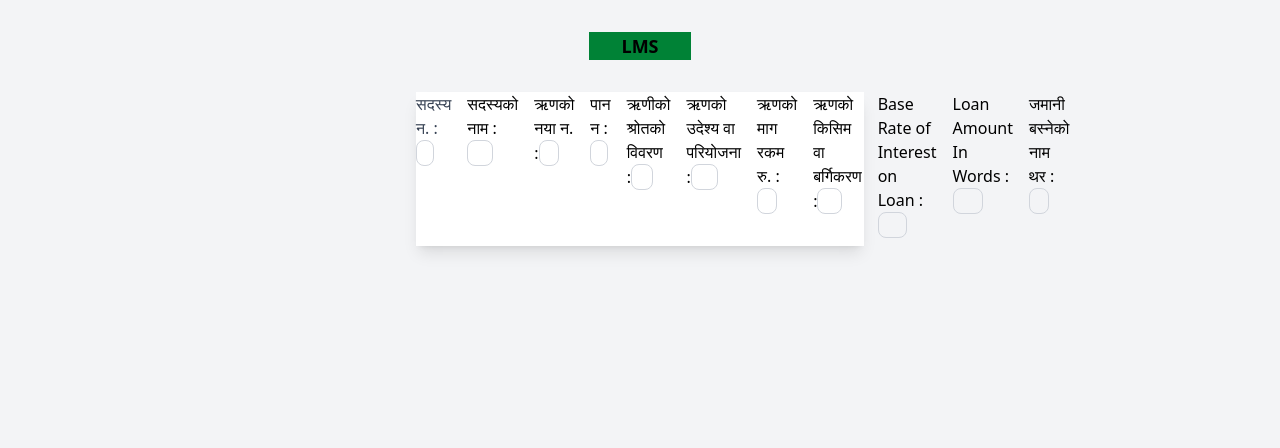
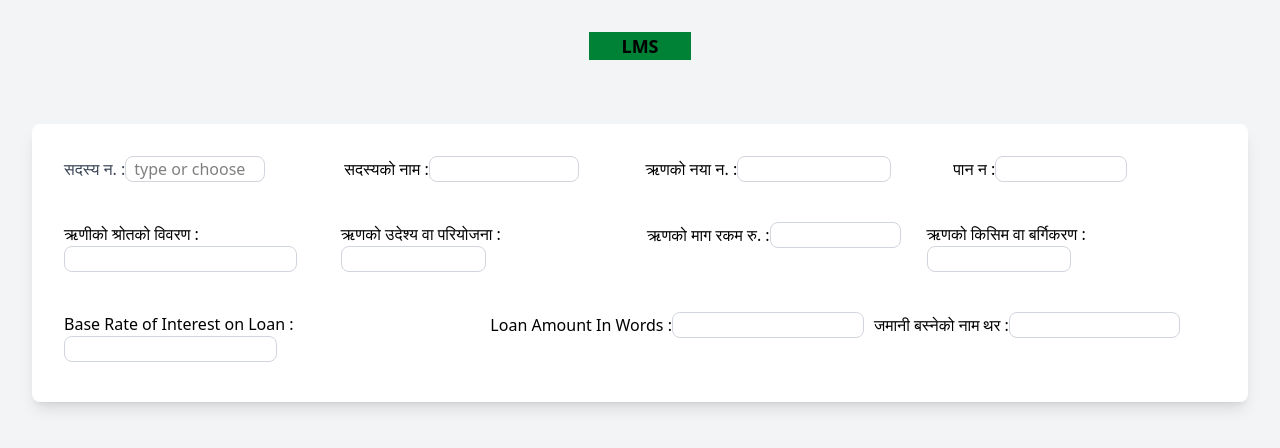
Before and after one commit to Scarletkill/Forminreact, a React (Vite) app: page / in a window 1280 px wide. Shown: the top 448 px of the page. Built offline with nearby package versions, Linux system fonts and the light colour scheme.

Commit message:
dropdown managed

```diff
--- a/src/form.jsx
+++ b/src/form.jsx
@@ -1,70 +1,103 @@
 import React from 'react';
+import { useState } from 'react';
 
-const Form =() =>{
-    return(
+const Form = () => {
+    const options = ["sadhasye ko num", "From backend"]
+    const [query, setQuery] = useState("");
+    const [open, setOpen] = useState(false);
+
+    const filtered = options.filter(opt =>
+        opt.toLowerCase().includes(query.toLowerCase())
+    );
+    return (
         <div className="flex flex-col items-center justify-start min-h-screen bg-gray-100">
             <h2 className="mt-y text-lg font-bold text-black-700 bg-green-700 px-8 m-8">LMS</h2>
-        <form className='bg-white rounded-2x1 shadow-lg w-full max-w-md gap-4 flex-wrap  grid grid-cols-2'>
-            <div className='flex  gap-4'>
-                <label className='block font-medium mb-2 gap-2 flex-col '>
+            <form className='bg-white rounded-lg shadow-lg w- 1/4 gap-8 grid grid-row-3 m-8 p-8'>
+                <div className=' flex flex-row'>
+                    <label className='block font-small mb-2 gap-2 flex-col '>
                         <span className='mb-1 text-gray-700 font-medium'>सदस्य न. :</span>
                         <input
-                    type  = "text"
-                    className ="px-2 w-1/2 border border-gray-300 rounded-lg focus:outline-none focus:ring-2 focus:ring-blue medium cursor-pointer"
+                            type="text"
+                            value={query}
+                            placeholder='type or choose'
+                            className="px-2 w-1/2 border border-gray-300 rounded-lg focus:outline-none focus:ring-2 focus:ring-blue medium cursor-pointer"
+                            onChange={(e) => {
+                                setQuery(e.target.value)
+                                setOpen(true)
+                            }}
+                            onFocus={() => setOpen(true)}
                         /></label>
+                    {open && (
+                        <div className='absolute w-1/3 bg-white border rounded shadow m-8 overflow-y-auto'>
+                            {filtered.length === 0 && (
+                                <p className='px-3 py-2 text-gray-500'>No matches...</p>
+                            )}
+                            {filtered.map((opt) => (
+                                <button
+                                    key={opt}
+                                    onClick={() => {
+                                        setQuery(opt)
+                                        setOpen(false)
+                                    }} className='block w-full text-left px-3 py-2 hover:bg-gray-100'>
+                                    {opt}
+                                </button>
+                            ))}
+                        </div>
+                    )}
                     <label className='block font-medium mb-2'>सदस्यको नाम :
                         <input
-                    type  = "text"
-                    className ="px-2 w-1/2 border border-gray-300 rounded-lg focus:outline-none cursor-pointer"
+                            type="text"
+                            className="px-2 w-1/2 border border-gray-300 rounded-lg focus:outline-none cursor-pointer"
                         /></label>
                     <label className='block font-medium mb-2'>ऋणको नया न. :
                         <input
-                    type  = "text"
-                    className =" px-2 w-1/2 border border-gray-300 rounded-lg focus:outline-none cursor-pointer"
+                            type="text"
+                            className=" px-2 w-1/2 border border-gray-300 rounded-lg focus:outline-none cursor-pointer"
                         /></label>
                     <label className='block font-medium mb-2'>पान न  :
                         <input
-                    type  = "text"
-                    className =" px-2 w-1/2 border border-gray-300 rounded-lg focus:outline-none cursor-pointer"
+                            type="text"
+                            className=" px-2 w-1/2 border border-gray-300 rounded-lg focus:outline-none cursor-pointer"
                         /></label>
-                <label className='block font-medium mb-2'>ऋणीको श्रोतको   विवरण :
+                </div>
+                <div className='flex flex-row gap-4'>
+                    <label className='block font-medium mb-2'>ऋणीको श्रोतको विवरण :
                         <input
-                    type  = "text"
-                    className =" px-2 w-1/2 border border-gray-300 rounded-lg focus:outline-none cursor-pointer"
+                            type="text"
+                            className="  border border-gray-300 rounded-lg focus:outline-none cursor-pointer"
                         /></label>
                     <label className='block font-medium mb-2'>ऋणको उदेश्य वा परियोजना  :
                         <input
-                    type  = "text"
-                    className =" px-2 w-1/2 border border-gray-300 rounded-lg focus:outline-none cursor-pointer"
+                            type="text"
+                            className=" px-2 w-1/2 border border-gray-300 rounded-lg focus:outline-none cursor-pointer"
                         /></label>
                     <label className='block font-medium mb-2'>ऋणको माग रकम रु.	:
                         <input
-                    type  = "text"
-                    className =" px-2 w-1/2 border border-gray-300 rounded-lg focus:outline-none cursor-pointer"
+                            type="text"
+                            className=" px-2 w-1/2 border border-gray-300 rounded-lg focus:outline-none cursor-pointer"
                         /></label>
                     <label className='block font-medium mb-2'>ऋणको किसिम वा बर्गिकरण  :
                         <input
-                    type  = "text"
-                    className =" px-2 w-1/2 border border-gray-300 rounded-lg focus:outline-none cursor-pointer"
+                            type="text"
+                            className=" px-2 w-1/2 border border-gray-300 rounded-lg focus:outline-none cursor-pointer"
                         /></label>
+                </div>
+                <div className='flex flex-row'>
                     <label className='block font-medium mb-2'>Base Rate of Interest on Loan  :
                         <input
-                    type  = "text"
-                    className =" px-2 w-1/2 border border-gray-300 rounded-lg focus:outline-none cursor-pointer"
+                            type="text"
+                            className=" px-2 w-1/2 border border-gray-300 rounded-lg focus:outline-none cursor-pointer"
                         /></label>
                     <label className='block font-medium mb-2'>Loan Amount In Words :
                         <input
-                    type  = "text"
-                    className =" px-2 w-1/2 border border-gray-300 rounded-lg focus:outline-none cursor-pointer"
+                            type="text"
+                            className=" px-2 w-1/2 border border-gray-300 rounded-lg focus:outline-none cursor-pointer"
                         /></label>
                     <label className='block font-medium mb-2'>जमानी बस्नेको नाम थर	  :
                         <input
-                    type  = "text"
-                    className =" px-2 w-1/2 border border-gray-300 rounded-lg focus:outline-none cursor-pointer"
+                            type="text"
+                            className=" px-2 w-1/2 border border-gray-300 rounded-lg focus:outline-none cursor-pointer"
                         /></label>
-
-
-
 
                 </div>
             </form>
```
Also changed, not shown: 1 other file (tests, documents, lock files or other folders). Lines whose indentation alone changed are shown as unchanged.
